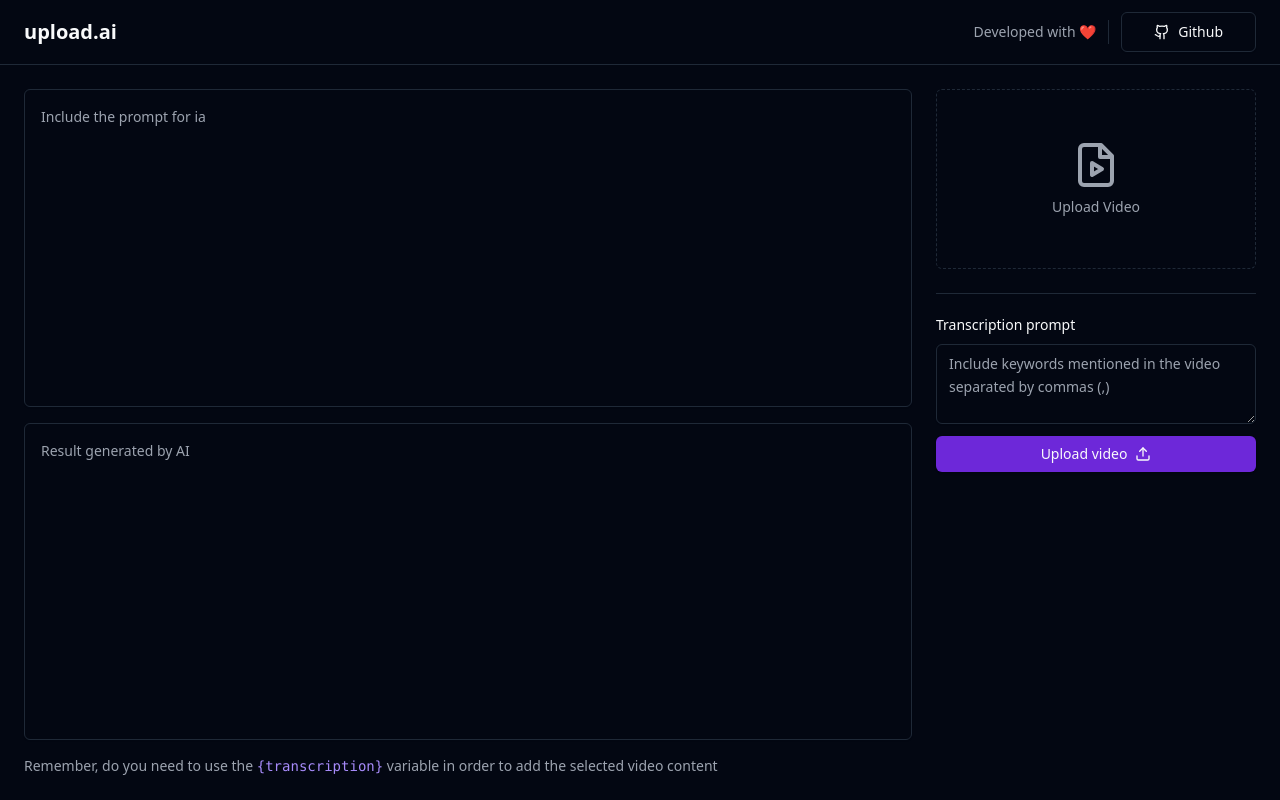
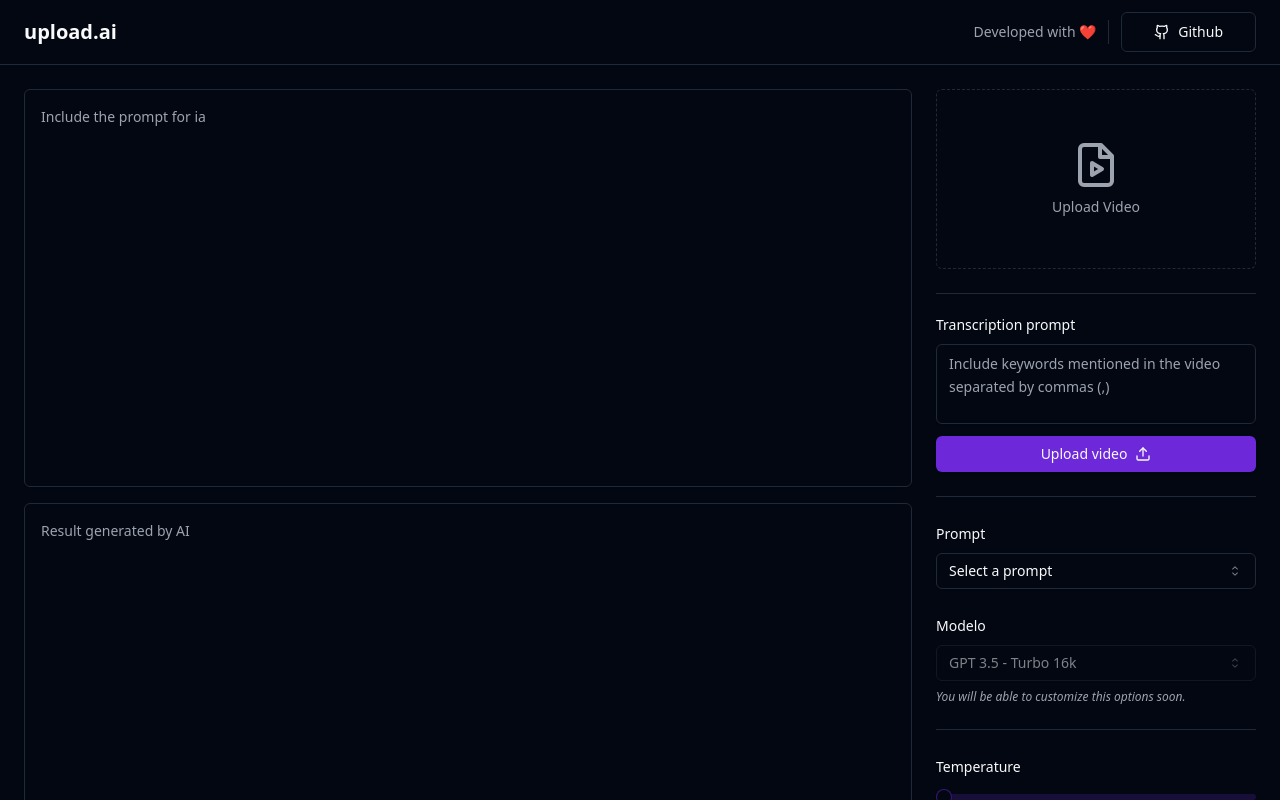
Before and after one commit to jnunes-ds/upload-ai-web, a React (Vite) app: page / in a window 1280 px wide. Shown: the top 800 px of the page. Built offline with nearby package versions, Linux system fonts and the light colour scheme.

Commit message:
feat: prototype finished

```diff
--- a/package.json
+++ b/package.json
@@ -13,7 +13,9 @@
   "dependencies": {
     "@radix-ui/react-icons": "^1.3.0",
     "@radix-ui/react-label": "^2.0.2",
+    "@radix-ui/react-select": "^1.2.2",
     "@radix-ui/react-separator": "^1.0.3",
+    "@radix-ui/react-slider": "^1.1.2",
     "@radix-ui/react-slot": "^1.0.2",
     "class-variance-authority": "^0.7.0",
     "clsx": "^2.0.0",
--- a/src/App.tsx
+++ b/src/App.tsx
@@ -1,8 +1,10 @@
-import { Github, FileVideo, Upload } from 'lucide-react';
+import { Github, FileVideo, Upload, Wand2 } from 'lucide-react';
 import { Button } from "./components/ui/button";
 import { Separator } from './components/ui/separator';
 import { Textarea } from './components/ui/textarea';
 import { Label } from './components/ui/label';
+import { Select, SelectContent, SelectItem, SelectTrigger, SelectValue } from './components/ui/select';
+import { Slider } from './components/ui/slider';
 
 export function App() {
 
@@ -76,19 +78,69 @@
 
             <Separator />
 
-            <div className='space-y-1 flex flex-col gap-2'>
-              <Label htmlFor='trancription_prompt'>Transcription prompt</Label>
+            <div className="space-y-1 flex flex-col gap-2">
+              <Label htmlFor="trancription_prompt">Transcription prompt</Label>
               <Textarea
-                id='trancription_prompt'
-                className='min-h-20 leading-relaxed'
-                placeholder='Include keywords mentioned in the video separated by commas (,)'
+                id="trancription_prompt"
+                className="h-20 leading-relaxed resize-none"
+                placeholder="Include keywords mentioned in the video separated by commas (,)"
               />
 
-              <Button type='submit' className='w-full'>
+              <Button type="submit" className="w-full">
                 Upload video
-                <Upload  className='w-4  h-4 ml-2' />
+                <Upload className="w-4  h-4 ml-2" />
               </Button>
             </div>
+          </form>
+
+          <Separator />
+
+          <form className="space-y-6">
+            <div className="space-y-2">
+              <Label>Prompt</Label>
+              <Select>
+                <SelectTrigger>
+                  <SelectValue placeholder="Select a prompt" />
+                </SelectTrigger>
+                <SelectContent>
+                  <SelectItem value="title">Youtube title</SelectItem>
+                  <SelectItem value="description">Youtube description</SelectItem>
+                </SelectContent>
+              </Select>
+            </div>
+
+            <div className="space-y-2">
+              <Label>Modelo</Label>
+              <Select defaultValue="gpt3.5" disabled>
+                <SelectTrigger>
+                  <SelectValue />
+                </SelectTrigger>
+                <SelectContent>
+                  <SelectItem value="gpt3.5">GPT 3.5 - Turbo 16k</SelectItem>
+                </SelectContent>
+              </Select>
+              <span className="block text-xs text-muted-foreground italic">
+                You will be able to customize this options soon.
+              </span>
+            </div>
+
+            <Separator />
+
+            <div className="space-y-4">
+              <Label>Temperature</Label>
+              <Slider min={0} max={1} step={0.1} />
+              <span className="block text-xs text-muted-foreground italic leading-normal">
+                Higher values tend to make the result more creative, but less
+                accurate.
+              </span>
+            </div>
+
+            <Separator />
+
+            <Button type="submit" className="w-full">
+              Execute
+              <Wand2 className="w-4 h-4 ml-" />
+            </Button>
           </form>
         </aside>
       </main>
--- /dev/null
+++ b/src/components/ui/select.tsx
@@ -0,0 +1,118 @@
+import * as React from "react"
+import { CaretSortIcon, CheckIcon } from "@radix-ui/react-icons"
+import * as SelectPrimitive from "@radix-ui/react-select"
+
+import { cn } from "@/lib/utils"
+
+const Select = SelectPrimitive.Root
+
+const SelectGroup = SelectPrimitive.Group
+
+const SelectValue = SelectPrimitive.Value
+
+const SelectTrigger = React.forwardRef<
+  React.ElementRef<typeof SelectPrimitive.Trigger>,
+  React.ComponentPropsWithoutRef<typeof SelectPrimitive.Trigger>
+>(({ className, children, ...props }, ref) => (
+  <SelectPrimitive.Trigger
+    ref={ref}
+    className={cn(
+      "flex h-9 w-full items-center justify-between rounded-md border border-input bg-transparent px-3 py-2 text-sm shadow-sm ring-offset-background placeholder:text-muted-foreground focus:outline-none focus:ring-1 focus:ring-ring disabled:cursor-not-allowed disabled:opacity-50",
+      className
+    )}
+    {...props}
+  >
+    {children}
+    <SelectPrimitive.Icon asChild>
+      <CaretSortIcon className="h-4 w-4 opacity-50" />
+    </SelectPrimitive.Icon>
+  </SelectPrimitive.Trigger>
+))
+SelectTrigger.displayName = SelectPrimitive.Trigger.displayName
+
+const SelectContent = React.forwardRef<
+  React.ElementRef<typeof SelectPrimitive.Content>,
+  React.ComponentPropsWithoutRef<typeof SelectPrimitive.Content>
+>(({ className, children, position = "popper", ...props }, ref) => (
+  <SelectPrimitive.Portal>
+    <SelectPrimitive.Content
+      ref={ref}
+      className={cn(
+        "relative z-50 min-w-[8rem] overflow-hidden rounded-md border bg-popover text-popover-foreground shadow-md data-[state=open]:animate-in data-[state=closed]:animate-out data-[state=closed]:fade-out-0 data-[state=open]:fade-in-0 data-[state=closed]:zoom-out-95 data-[state=open]:zoom-in-95 data-[side=bottom]:slide-in-from-top-2 data-[side=left]:slide-in-from-right-2 data-[side=right]:slide-in-from-left-2 data-[side=top]:slide-in-from-bottom-2",
+        position === "popper" &&
+          "data-[side=bottom]:translate-y-1 data-[side=left]:-translate-x-1 data-[side=right]:translate-x-1 data-[side=top]:-translate-y-1",
+        className
+      )}
+      position={position}
+      {...props}
+    >
+      <SelectPrimitive.Viewport
+        className={cn(
+          "p-1",
+          position === "popper" &&
+            "h-[var(--radix-select-trigger-height)] w-full min-w-[var(--radix-select-trigger-width)]"
+        )}
+      >
+        {children}
+      </SelectPrimitive.Viewport>
+    </SelectPrimitive.Content>
+  </SelectPrimitive.Portal>
+))
+SelectContent.displayName = SelectPrimitive.Content.displayName
+
+const SelectLabel = React.forwardRef<
+  React.ElementRef<typeof SelectPrimitive.Label>,
+  React.ComponentPropsWithoutRef<typeof SelectPrimitive.Label>
+>(({ className, ...props }, ref) => (
+  <SelectPrimitive.Label
+    ref={ref}
+    className={cn("px-2 py-1.5 text-sm font-semibold", className)}
+    {...props}
+  />
+))
+SelectLabel.displayName = SelectPrimitive.Label.displayName
+
+const SelectItem = React.forwardRef<
+  React.ElementRef<typeof SelectPrimitive.Item>,
+  React.ComponentPropsWithoutRef<typeof SelectPrimitive.Item>
+>(({ className, children, ...props }, ref) => (
+  <SelectPrimitive.Item
+    ref={ref}
+    className={cn(
+      "relative flex w-full cursor-default select-none items-center rounded-sm py-1.5 pl-2 pr-8 text-sm outline-none focus:bg-accent focus:text-accent-foreground data-[disabled]:pointer-events-none data-[disabled]:opacity-50",
+      className
+    )}
+    {...props}
+  >
+    <span className="absolute right-2 flex h-3.5 w-3.5 items-center justify-center">
+      <SelectPrimitive.ItemIndicator>
+        <CheckIcon className="h-4 w-4" />
+      </SelectPrimitive.ItemIndicator>
+    </span>
+    <SelectPrimitive.ItemText>{children}</SelectPrimitive.ItemText>
+  </SelectPrimitive.Item>
+))
+SelectItem.displayName = SelectPrimitive.Item.displayName
+
+const SelectSeparator = React.forwardRef<
+  React.ElementRef<typeof SelectPrimitive.Separator>,
+  React.ComponentPropsWithoutRef<typeof SelectPrimitive.Separator>
+>(({ className, ...props }, ref) => (
+  <SelectPrimitive.Separator
+    ref={ref}
+    className={cn("-mx-1 my-1 h-px bg-muted", className)}
+    {...props}
+  />
+))
+SelectSeparator.displayName = SelectPrimitive.Separator.displayName
+
+export {
+  Select,
+  SelectGroup,
+  SelectValue,
+  SelectTrigger,
+  SelectContent,
+  SelectLabel,
+  SelectItem,
+  SelectSeparator,
+}
--- /dev/null
+++ b/src/components/ui/slider.tsx
@@ -0,0 +1,26 @@
+import * as React from "react"
+import * as SliderPrimitive from "@radix-ui/react-slider"
+
+import { cn } from "@/lib/utils"
+
+const Slider = React.forwardRef<
+  React.ElementRef<typeof SliderPrimitive.Root>,
+  React.ComponentPropsWithoutRef<typeof SliderPrimitive.Root>
+>(({ className, ...props }, ref) => (
+  <SliderPrimitive.Root
+    ref={ref}
+    className={cn(
+      "relative flex w-full touch-none select-none items-center",
+      className
+    )}
+    {...props}
+  >
+    <SliderPrimitive.Track className="relative h-1.5 w-full grow overflow-hidden rounded-full bg-primary/20">
+      <SliderPrimitive.Range className="absolute h-full bg-primary" />
+    </SliderPrimitive.Track>
+    <SliderPrimitive.Thumb className="block h-4 w-4 rounded-full border border-primary/50 bg-background shadow transition-colors focus-visible:outline-none focus-visible:ring-1 focus-visible:ring-ring disabled:pointer-events-none disabled:opacity-50" />
+  </SliderPrimitive.Root>
+))
+Slider.displayName = SliderPrimitive.Root.displayName
+
+export { Slider }
```
Also changed, not shown: 1 other file (tests, documents, lock files or other folders).
